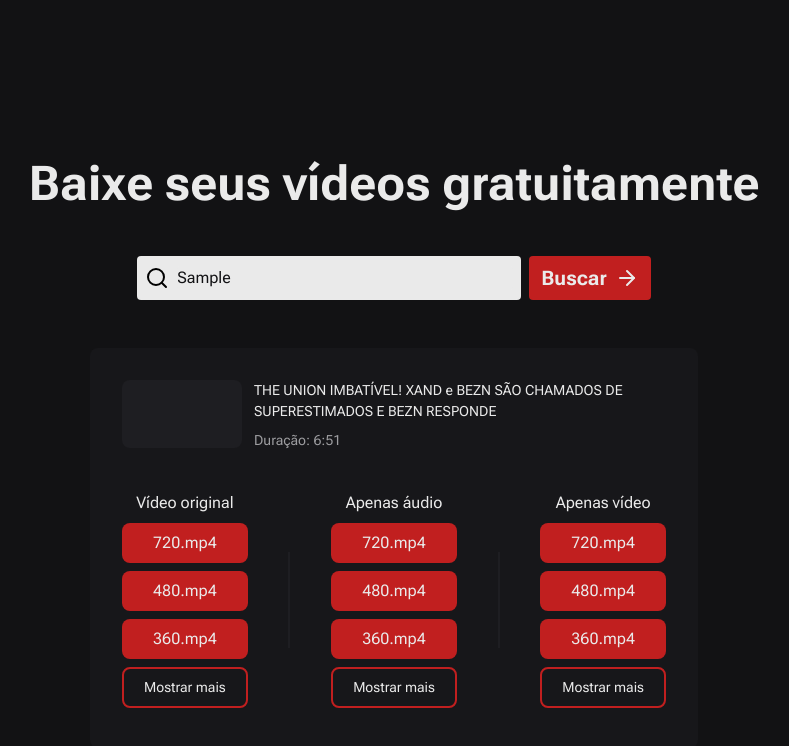
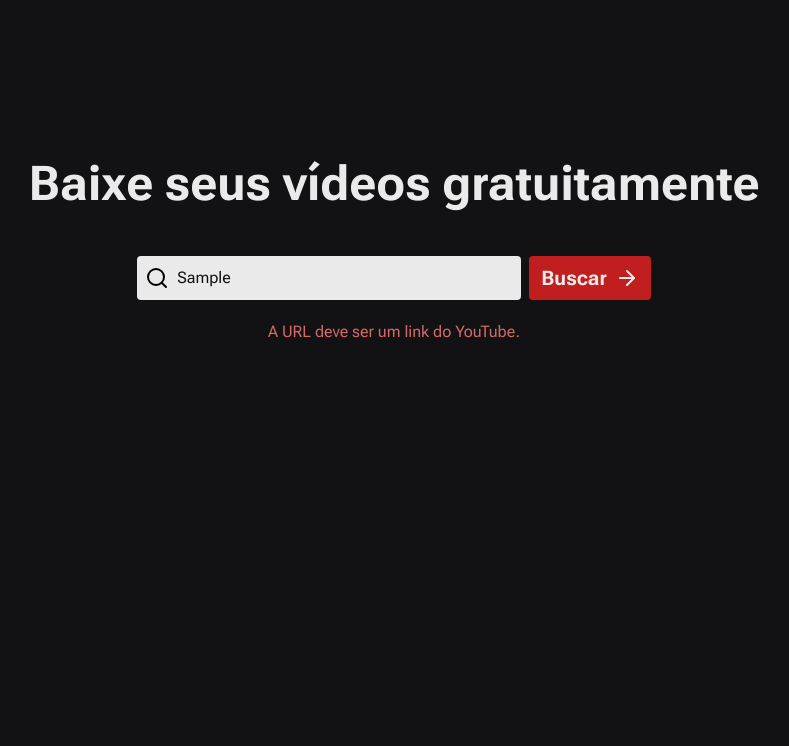
Before and after one commit to RichardeLira/Youtube-Web-DownLoader, a Next.js app in the folder FrontEnd/: page / in a window 1280 px wide. Both pictures are taken after typing "Sample" into the empty fields and a click on the button "Buscar". Shown: the top 746 px of the page, without its empty margins (246-1035 px from the left). Built offline with nearby package versions, Linux system fonts and the light colour scheme.

Commit message:
change error style for fix layout shift

```diff
--- a/FrontEnd/src/app/page.tsx
+++ b/FrontEnd/src/app/page.tsx
@@ -14,7 +14,7 @@ export default function Home() {
   }
 
   return (
-    <div className="flex h-screen flex-col items-center gap-12">
+    <div className="flex h-screen flex-col items-center gap-8">
       <div className="mt-40 flex flex-col items-center justify-center gap-12">
         <h1 className="text-5xl font-bold">Baixe seus vídeos gratuitamente</h1>
 
--- a/FrontEnd/src/components/SearchForm/index.tsx
+++ b/FrontEnd/src/components/SearchForm/index.tsx
@@ -10,7 +10,11 @@ interface SearchFormProps {
 }
 
 const linkFormSchema = z.object({
-  link: z.string(),
+  link: z
+    .string()
+    .regex(/(?:https?:\/\/)?(?:www\.)?(?:youtube\.com|youtu\.be)/i, {
+      message: 'A URL deve ser um link do YouTube.',
+    }),
 })
 
 type LinkFormData = z.infer<typeof linkFormSchema>
@@ -24,12 +28,13 @@ export default function SearchForm({ onSearch }: SearchFormProps) {
   const {
     register,
     handleSubmit,
-    // formState: { errors, isSubmitting },
+    formState: { errors },
   } = useForm<LinkFormData>({
     resolver: zodResolver(linkFormSchema),
   })
 
   return (
+    <div className="flex flex-col items-center gap-5">
       <form onSubmit={handleSubmit(handleSearch)} className="flex gap-2">
         <div className="flex w-96 items-center gap-2 rounded bg-gray-50 p-2">
           <div className="">
@@ -51,5 +56,12 @@ export default function SearchForm({ onSearch }: SearchFormProps) {
           <ArrowRight />
         </button>
       </form>
+
+      {errors.link ? (
+        <p className="text-red-300">{errors.link.message}</p>
+      ) : (
+        <p className="text-red-300 opacity-0">teste</p>
+      )}
+    </div>
   )
 }
```
Lines whose indentation alone changed are shown as unchanged.
